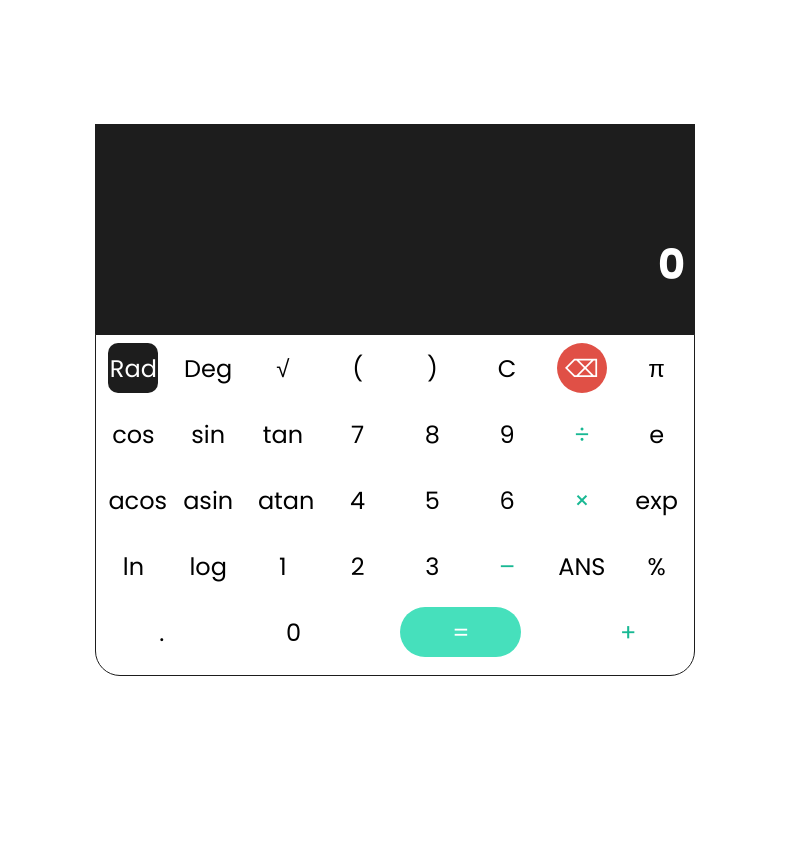
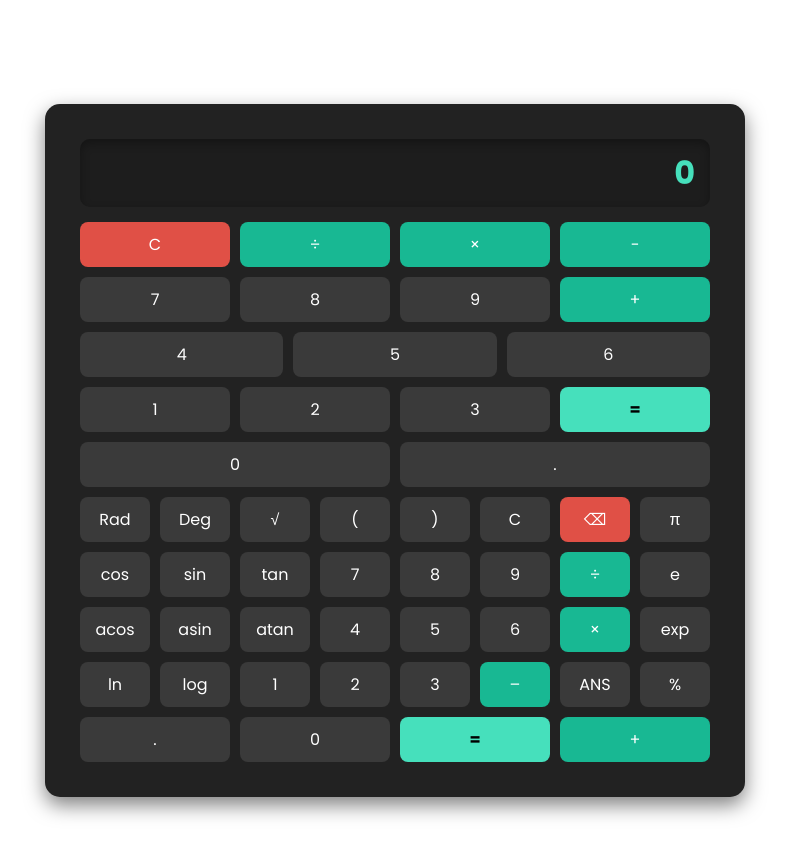
Before and after one commit to GabrielCastro1221/Calculadora_cientifica, a plain HTML site: page index.html in a window 1280 px wide. Shown: the whole page, without its empty margins (245-1034 px from the left). Before the commit the page ends 800 px from the top, so only its background shows below. Drawn offline with Linux system fonts and the light colour scheme.

Commit message:
actualiacion

```diff
--- a/css/style.css
+++ b/css/style.css
@@ -1,127 +1,157 @@
-@import url('https://fonts.googleapis.com/css2?family=Anton&family=Poppins:ital,wght@0,100;0,200;0,300;0,400;0,500;0,600;0,700;0,800;0,900;1,100;1,200;1,300;1,400;1,500;1,600;1,700;1,800;1,900&display=swap');
+@import url('https://fonts.googleapis.com/css2?family=Anton&family=Poppins:wght@100;200;300;400;500;600;700&display=swap');
 
 * {
     padding: 0;
     margin: 0;
-    background-origin: padding-box;
+    box-sizing: border-box;
     font-family: 'Poppins', sans-serif;
 }
 
-html {
-    font-size: 16px;
+body {
+
+    color: #fff;
+    height: 100vh;
+    display: flex;
+    justify-content: center;
+    align-items: center;
+}
+
+.container {
+    display: flex;
+    justify-content: center;
+    align-items: center;
+    width: 100%;
+    max-width: 1100px;
+    height: 100%;
+    margin-top: 100px;
 }
 
 .calculator {
-    position: absolute;
-
-    top: 50%;
-    left: 50%;
-    transform: translate(-50%, -50%);
+    display: flex;
+    flex-direction: column;
+    justify-content: center;
+    align-items: center;
+    width: 90%;
+    max-width: 700px; /* Tamaño máximo más razonable */
+    border-radius: 15px;
+    background-color: #222;
+    box-shadow: 0 8px 20px rgba(0, 0, 0, 0.5);
+    padding: 20px;
 }
 
 .calc-container {
-    background-color: #1d1d1d;
-    width: 600px;
-    height: auto;
-    border-radius: 0 0 30px 30px;
+    width: 100%;
+    padding: 15px;
+    border-radius: 15px;
+    overflow: hidden;
 }
 
 .output {
-    width: 100%;
-    ;
-}
-
-.operation {
-    width: 600px;
-    height: 70px;
-    color: #878787;
-    font-size: 1.9em;
-    font-weight: bold;
-    position: relative;
-    overflow: hidden;
+    background-color: #1d1d1d;
+    padding: 10px 15px;
+    border-radius: 10px;
+    margin-bottom: 15px;
+    text-align: right;
+    box-shadow: inset 0 4px 10px rgba(0, 0, 0, 0.3);
 }
 
 .operation .value {
-    position: absolute;
-    bottom: 5px;
-    right: 10px;
-    white-space: nowrap;
-    overflow: hidden;
-}
-
-.result {
-    width: 600px;
-    height: 140px;
-    color: #FFF;
-    font-size: 2.6em;
-    font-weight: bold;
-    overflow: hidden;
-    position: relative;
+    font-size: 1rem; /* Más pequeño para pantallas pequeñas */
+    color: #aaa;
 }
 
 .result .value {
-    position: absolute;
-    top: 50%;
-    transform: translateY(-50%);
-    right: 10px;
-    white-space: nowrap;
-    overflow: hidden;
+    font-size: 2rem; /* Ajuste para que sea proporcional */
+    font-weight: bold;
+    color: #46e0bc;
 }
 
 .input {
-    background-color: #FFF;
-    border-radius: 0 0 25px 25px;
-    border: 1px solid #1d1d1d;
-    height: 340px;
+    display: flex;
+    flex-direction: column;
+    gap: 10px;
 }
 
 .row {
     display: flex;
-    justify-content: space-around;
-    align-items: center;
+    justify-content: space-between;
+    gap: 10px; /* Añade espacio entre botones */
 }
 
 .row button {
-    width: 50px;
-    height: 50px;
-    font-size: 1.5em;
+    flex: 1;
+    padding: 10px; /* Más compacto para botones */
+    font-size: 1rem;
     border: none;
-    border-radius: 50%;
-    background-color: transparent;
-    margin: 8px;
+    border-radius: 8px;
     cursor: pointer;
+    transition: all 0.3s ease;
+    background-color: #3a3a3a;
+    color: #fff;
 }
 
 .row button:hover {
+    background-color: #46e0bc;
+    color: #000;
+    transform: translateY(-2px);
+}
+
+#delete {
+    background-color: #e05046;
+}
+
+#delete:hover {
+    background-color: #ff6b6b;
+}
+
+#calculate {
+    background-color: #46e0bc;
+    color: #000;
     font-weight: bold;
 }
 
-.row #calculate {
-    color: #FFF;
-    background-color: #46e0bc;
-    width: 121px;
-    border-radius: 50px;
+#calculate:hover {
+    background-color: #5af5cc;
 }
 
-.row #delete {
-    color: #FFF;
-    background-color: #e05046;
+#division, #multiplication, #subtraction, #addition {
+    background-color: #18b893;
 }
 
-#division,
-#multiplication,
-#subtraction,
-#addition {
-    color: #18b893;
+#division:hover,
+#multiplication:hover,
+#subtraction:hover,
+#addition:hover {
+    background-color: #46e0bc;
 }
 
-.input button span {
-    font-size: 0.6em;
-    position: absolute;
+/* Media Queries */
+@media (max-width: 768px) {
+    .calculator {
+        max-width: 300px; /* Más pequeño en pantallas medianas */
+    }
+
+    .result .value {
+        font-size: 1.8rem;
+    }
+
+    .row button {
+        font-size: 0.9rem;
+        padding: 8px;
+    }
 }
 
-.active-angle {
-    background-color: #1d1d1d !important;
-    color: #FFF !important;
-    border-radius: 10px !important;
+@media (max-width: 480px) {
+    .calculator {
+        max-width: 90%; /* Ocupa el 90% del ancho */
+    }
+
+    .result .value {
+        font-size: 1.5rem;
+    }
+
+    .row button {
+        font-size: 0.8rem;
+        padding: 6px;
+    }
 }
--- a/index.html
+++ b/index.html
@@ -1,12 +1,15 @@
 <!DOCTYPE html>
 <html lang="en">
+
 <head>
     <meta charset="UTF-8">
     <meta name="viewport" content="width=device-width, initial-scale=1.0">
     <link rel="stylesheet" href="css/style.css">
-    <title>Calculadora cientifica</title>
+    <title>Calculadora Científica</title>
 </head>
+
 <body>
+    <section class="container">
         <div class="calculator">
             <div class="calc-container">
                 <div class="output">
@@ -17,9 +20,39 @@
                         <div class="value">0</div>
                     </div>
                 </div>
-            <div class="input"></div>
+                <div class="input">
+                    <div class="row">
+                        <button id="delete">C</button>
+                        <button id="division">÷</button>
+                        <button id="multiplication">×</button>
+                        <button id="subtraction">−</button>
+                    </div>
+                    <div class="row">
+                        <button>7</button>
+                        <button>8</button>
+                        <button>9</button>
+                        <button id="addition">+</button>
+                    </div>
+                    <div class="row">
+                        <button>4</button>
+                        <button>5</button>
+                        <button>6</button>
+                    </div>
+                    <div class="row">
+                        <button>1</button>
+                        <button>2</button>
+                        <button>3</button>
+                        <button id="calculate">=</button>
+                    </div>
+                    <div class="row">
+                        <button>0</button>
+                        <button>.</button>
                     </div>
                 </div>
+            </div>
+        </div>
+    </section>
     <script src="js/calculator.js"></script>
 </body>
+
 </html>
```
Also changed, not shown: js/calculator.js (line endings or trailing spaces). Lines whose indentation alone changed are shown as unchanged.
